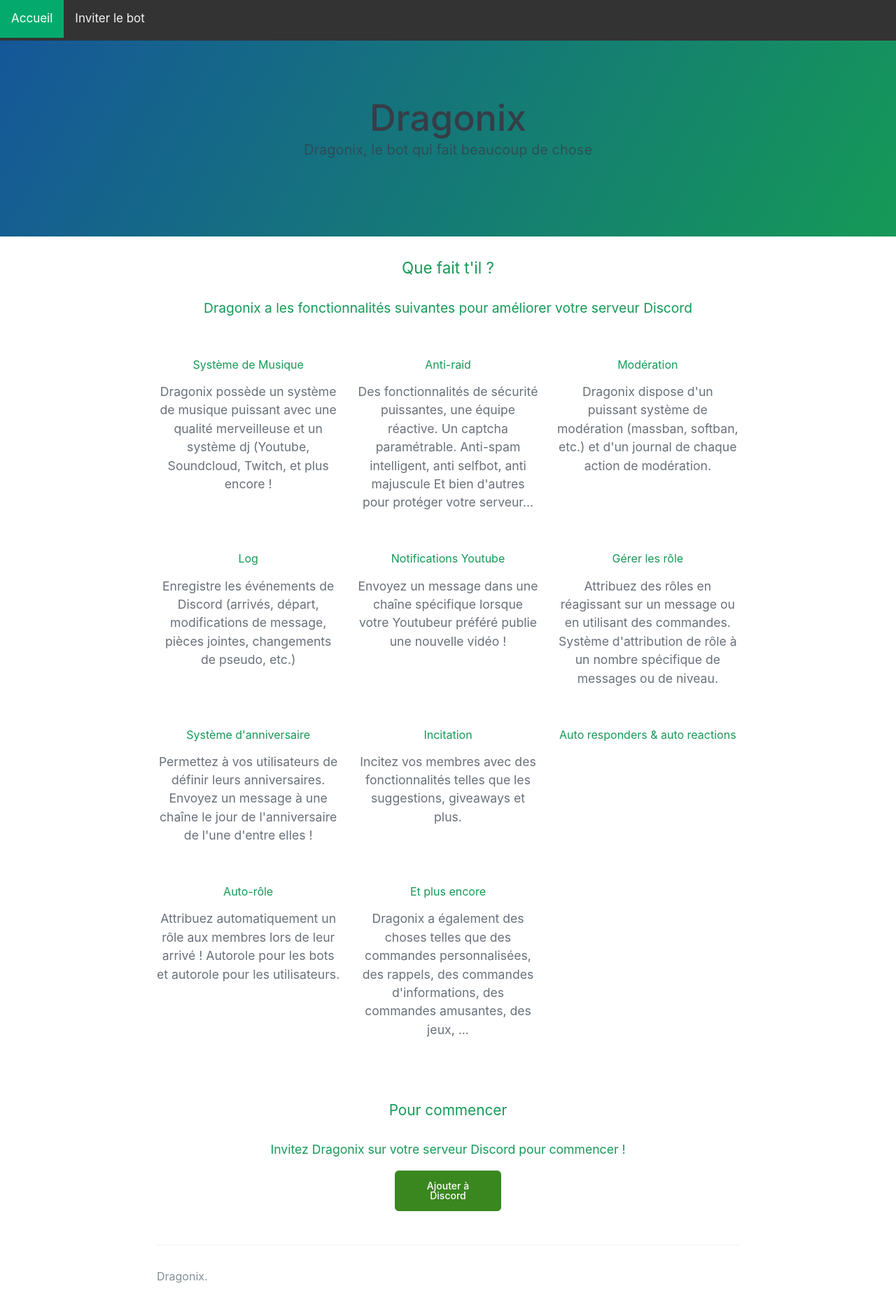
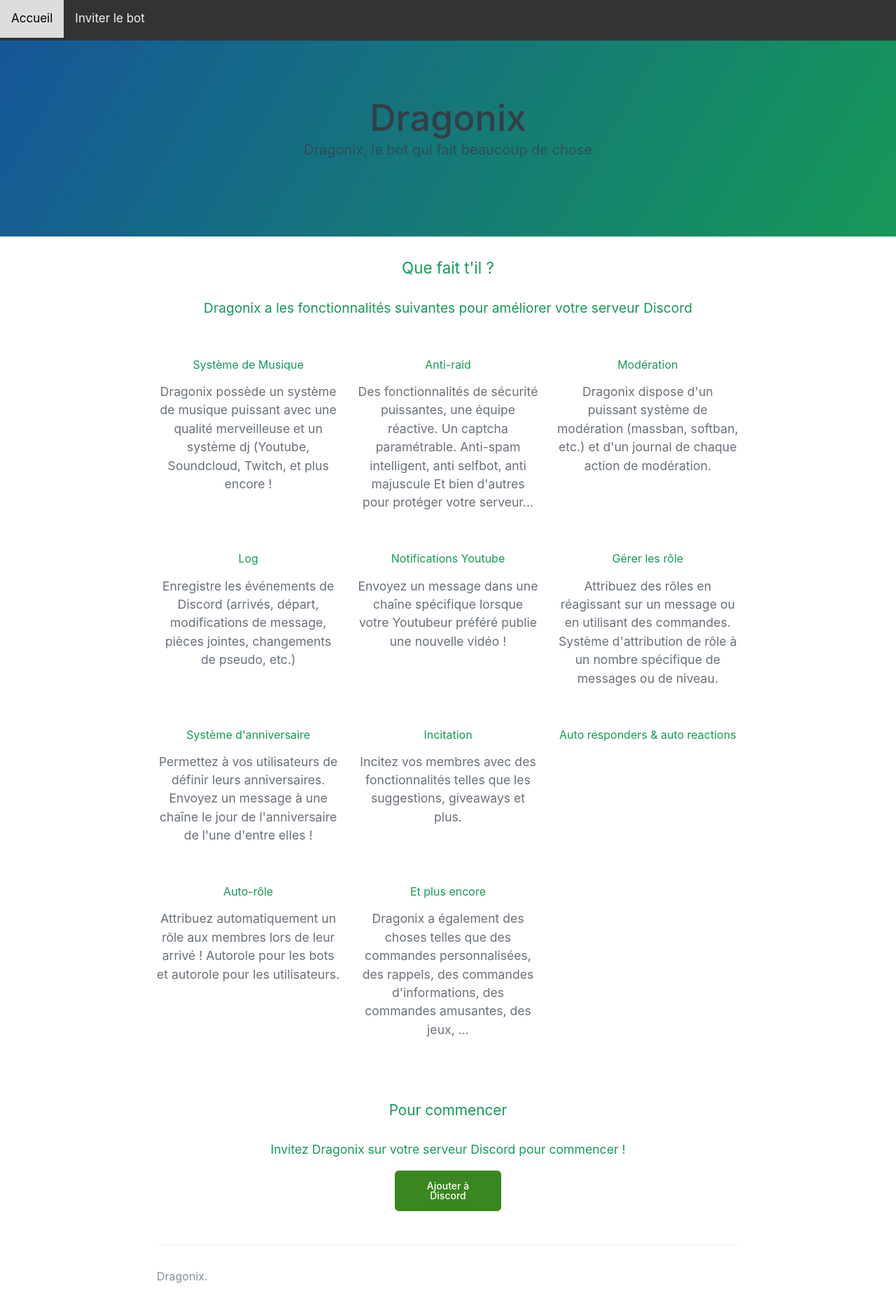
Before and after one commit to Didoub74/didoub74.github.io, a Jekyll site: the page built from index.md, in a window 1280 px wide. Shown: the whole page at 70% size. Built offline with Jekyll 4.4.1, drawn with Linux system fonts in a browser that asks for light colours; some web fonts are replaced.

Commit message:
Update default.html

```diff
--- a/_layouts/default.html
+++ b/_layouts/default.html
@@ -46,7 +46,7 @@
   </head>
   <body>
     <div class="topnav">
-      <a class="active" href="/">Accueil</a>
+      <a href="/">Accueil</a>
       <a href="/invite">Inviter le bot</a>
     </div>
     <header class="page-header" role="banner">
```
